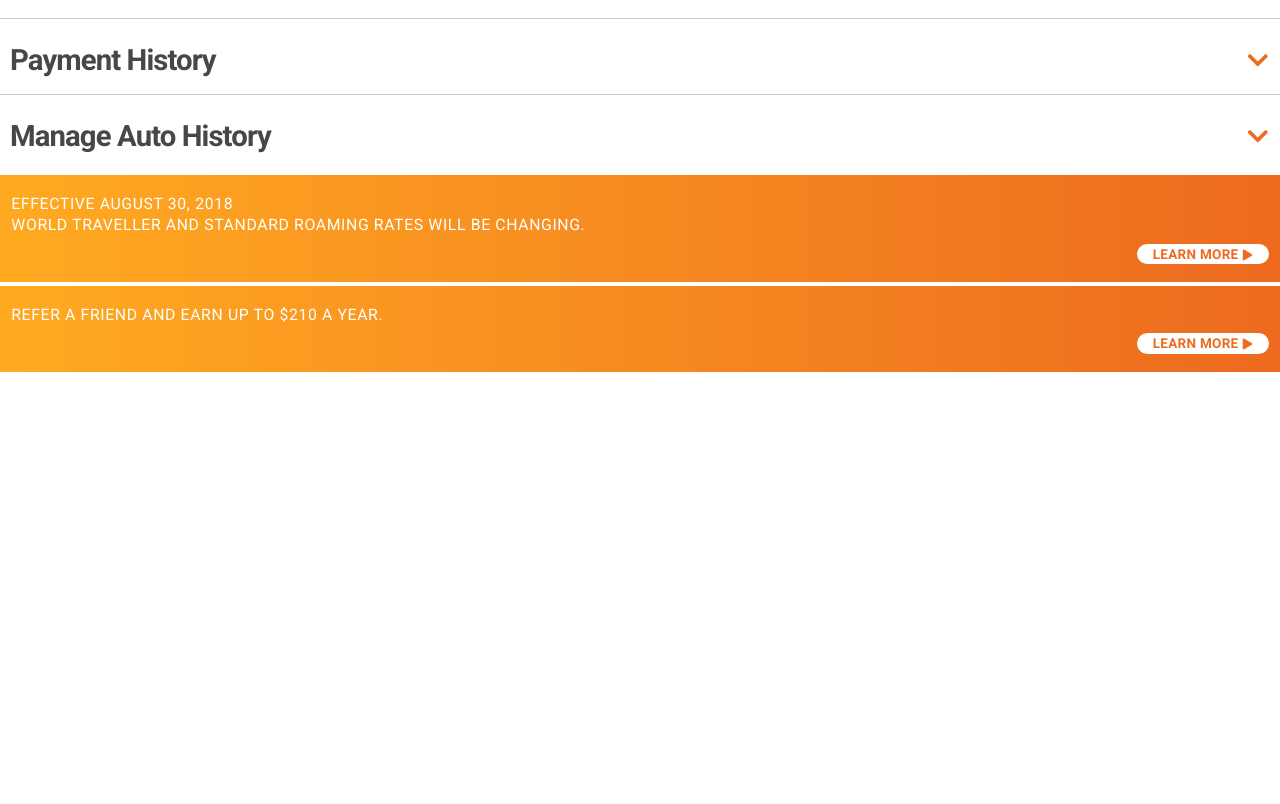
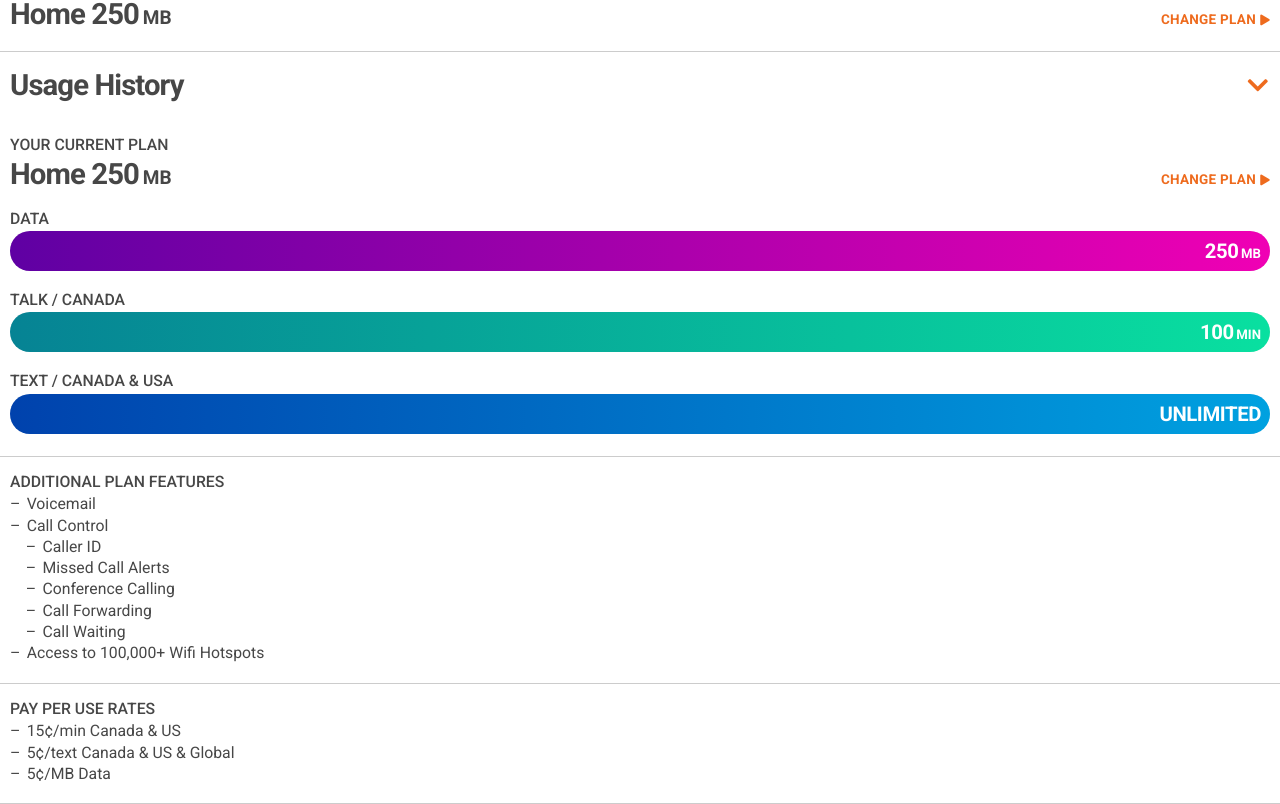
Before and after one commit to Tivo389/20181118_mobile_usage_dashboard, a React (Create React App) app in the folder mobile-usage-dashboard/: page / in a window 1280 px wide. Shown: the part 656-1460 px from the top of the page. Before the commit the page ends 1028 px from the top, so only its background shows below. Built offline with nearby package versions, Linux system fonts and the light colour scheme.

Commit message:
BlockBulletList complete

```diff
--- a/mobile-usage-dashboard/public/index.html
+++ b/mobile-usage-dashboard/public/index.html
@@ -3,7 +3,7 @@
   <head>
     <meta charset="utf-8">
     <link rel="shortcut icon" href="%PUBLIC_URL%/favicon.ico">
-    <link href="https://fonts.googleapis.com/css?family=Roboto+Condensed:700|Roboto:400,700,900" rel="stylesheet">
+    <link href="https://fonts.googleapis.com/css?family=Roboto+Condensed:700|Roboto:400,500,700" rel="stylesheet">
     <link rel="stylesheet" href="https://use.fontawesome.com/releases/v5.5.0/css/all.css" integrity="sha384-B4dIYHKNBt8Bc12p+WXckhzcICo0wtJAoU8YZTY5qE0Id1GSseTk6S+L3BlXeVIU" crossorigin="anonymous">
     <meta name="viewport" content="width=device-width, initial-scale=1, shrink-to-fit=no">
     <meta name="theme-color" content="#000000">
--- a/mobile-usage-dashboard/src/App.js
+++ b/mobile-usage-dashboard/src/App.js
@@ -6,7 +6,6 @@ import {
   BodyPlanAndBills,
   Footer
 } from './components';
-
 import './css/stylesheet.css';
 
 class App extends Component {
@@ -16,7 +15,7 @@ class App extends Component {
         <Header></Header>
         <NavTabs></NavTabs>
         <div id="main">
-          {/* <BodyUsage></BodyUsage> */}
+          <BodyUsage></BodyUsage>
           <BodyPlanAndBills></BodyPlanAndBills>
         </div>
         <Footer></Footer>
--- a/mobile-usage-dashboard/src/components/BlockText.js
+++ /dev/null
@@ -1,18 +0,0 @@
-import React, { Component } from 'react';
-
-class BlockTextList extends Component {
-
-  render() {
-    const { title, list } = this.props;
-    return (
-      <div className="block BlockTextList">
-        <h3>{ title }</h3>
-        <div>
-          {/* list goes here */}
-        </div>
-      </div>
-    );
-  }
-}
-
-export default BlockTextList;
--- /dev/null
+++ b/mobile-usage-dashboard/src/components/BlockTextList .js
@@ -0,0 +1,23 @@
+import React, { Component } from 'react';
+
+class BlockTextList extends Component {
+
+  render() {
+    const { title, listArray } = this.props;
+    console.log(listArray);
+    return (
+      <div className="block blockTextList">
+        <h3>{ title }</h3>
+        <ul>
+          {listArray.map((e,key) => (
+            <li key={key}>
+              <span className={`level${e.level}`}>&ndash;</span>{e.item}
+            </li>
+          ))}
+        </ul>
+      </div>
+    );
+  }
+}
+
+export default BlockTextList;
--- a/mobile-usage-dashboard/src/components/BodyPlanAndBills.js
+++ b/mobile-usage-dashboard/src/components/BodyPlanAndBills.js
@@ -2,20 +2,24 @@ import React, { Component } from 'react';
 import BlockInfo from './BlockInfo';
 import BlockPlanInfo from './BlockPlanInfo';
 import BlockTitle from './BlockTitle';
-import BlockText from './BlockText';
+import BlockTextList from './BlockTextList ';
 
 class BodyUsage extends Component {
-  planFeatures = {
-    // 999
-// - Voicemail
-// - Call Control
-// - Caller ID
-// - Missedn Call Alerts
-//    - Conference Calling
-//    - Call Forwarding
-//    - Call Waiting
-// - Access 100,000+ Wifi Hotspots
-  };
+  planFeatures = [
+    { level: 1, item: "Voicemail" },
+    { level: 1, item: "Call Control"},
+    { level: 2, item: "Caller ID"},
+    { level: 2, item: "Missed Call Alerts"},
+    { level: 2, item: "Conference Calling"},
+    { level: 2, item: "Call Forwarding"},
+    { level: 2, item: "Call Waiting"},
+    { level: 1, item: "Access to 100,000+ Wifi Hotspots" }
+  ];
+  payPerUseRates = [
+    { level: 1, item: "15¢/min Canada & US" },
+    { level: 1, item: "5¢/text Canada & US & Global"},
+    { level: 1, item: "5¢/MB Data" }
+  ];
   render() {
     return (
       <main className="body bodyPlanAndBills">
@@ -24,9 +28,12 @@ class BodyUsage extends Component {
           body="Home 250"
           unit="MB"
           action="Change Plan"></BlockPlanInfo>
-        <BlockText
+        <BlockTextList
           title="Additional Plan Features"
-          text={this.planFeatures}></BlockText>
+          listArray={this.planFeatures}></BlockTextList>
+        <BlockTextList
+          title="Pay Per Use Rates"
+          listArray={this.payPerUseRates}></BlockTextList>
         <BlockInfo
           title="Next Billing Cycle In"
           body="12"
--- a/mobile-usage-dashboard/src/css/_barChart.scss
+++ b/mobile-usage-dashboard/src/css/_barChart.scss
@@ -1,6 +1,6 @@
 %extendText {
   font-size: 1.8rem;
-  font-weight: $fontWeightMedium;
+  font-weight: $fontWeightBold;
   letter-spacing: -0.02em;
   line-height: 1;
   text-align: right;
--- a/mobile-usage-dashboard/src/css/_block.scss
+++ b/mobile-usage-dashboard/src/css/_block.scss
@@ -33,10 +33,10 @@
 }
 
 .block {
-  padding: 22px 10px 14px 10px;
+  padding: 14px 10px;
   border-bottom: 1px solid $colorLightGray;
   .block {
-    padding: 11px 0 0 0;  // - To cater for 'BlockPlanInfo.js'
+    padding: 10px 0 8px 0;  // - To cater for 'BlockPlanInfo.js'
   }
   &:last-of-type {
     border-bottom: 0;
@@ -112,7 +112,7 @@
     background-color: $colorWhite;
     color: $colorMain;
     font-size: 1.2rem;
-    font-weight: $fontWeightMedium;
+    font-weight: $fontWeightBold;
     letter-spacing: 0.02em;
     margin: 0.6em 0 0 0;
     padding: 0.3em 1.2em 0.2em 1.2em;
@@ -140,9 +140,34 @@
     color: $colorMain;
     border-radius: 0;
     font-size: 1.2rem;
-    font-weight: $fontWeightMedium;
+    font-weight: $fontWeightBold;
     letter-spacing: 0.02em;
     text-transform: uppercase;
+  }
+}
+
+.blockTextList {
+  ul {
+    list-style-type: none;
+    margin: 0;
+    padding: 0;
+    & > li {
+      color: $colorBlack;
+      font-family: $fontBody;
+      font-size: $fontH3;
+      font-weight: $fontWeightRegular;
+      margin: 0;
+      padding: 0.2em 0 0 0;
+      &:last-child {
+        padding: 0.2em 0 0.4em 0;
+      }
+      & span.level1 {
+        margin: 0 0.4em 0 0;
+      }
+      & span.level2 {
+        margin: 0 0.4em 0 1em;
+      }
+    }
   }
 }
 
--- a/mobile-usage-dashboard/src/css/_font.scss
+++ b/mobile-usage-dashboard/src/css/_font.scss
@@ -5,8 +5,8 @@ $fontBody: "Roboto", "Helvetica Neue", Helvetica, Arial, sans-serif;
 $fontCondensed: "Roboto Condensed", "Arial Narrow", sans-serif;
 
 $fontWeightRegular: 400;
-$fontWeightMedium: 700;
-$fontWeightBold: 900;
+$fontWeightMedium: 500;
+$fontWeightBold: 700;
 
 $fontP: 1.6rem;                     // BODY TEXT
 $fontH1: calc(#{$fontP} * 4.48);    // PAGE BANNER
@@ -39,13 +39,13 @@ h1 {
 
 h2 {
   font-size: $fontH2;
+  font-weight: $fontWeightBold;
   letter-spacing: -0.08rem;
-  font-weight: $fontWeightMedium;
 }
 
 h3 {
   font-size: $fontH3;
-  font-weight: $fontWeightRegular;
+  font-weight: $fontWeightMedium;
   text-transform: uppercase;
 }
 
--- a/mobile-usage-dashboard/src/css/stylesheet.css
+++ b/mobile-usage-dashboard/src/css/stylesheet.css
@@ -321,12 +321,12 @@ h1 {
 
 h2 {
   font-size: 2.6rem;
-  letter-spacing: -0.08rem;
-  font-weight: 700; }
+  font-weight: 700;
+  letter-spacing: -0.08rem; }
 
 h3 {
   font-size: 1.4rem;
-  font-weight: 400;
+  font-weight: 500;
   text-transform: uppercase; }
 
 h4 {
@@ -444,10 +444,10 @@ header {
       transform: translate(4px, 2px); } }
 
 .block {
-  padding: 22px 10px 14px 10px;
+  padding: 14px 10px;
   border-bottom: 1px solid #cccccc; }
   .block .block {
-    padding: 11px 0 0 0; }
+    padding: 10px 0 8px 0; }
   .block:last-of-type {
     border-bottom: 0; }
 
@@ -468,7 +468,7 @@ header {
     background-color: #ee6b1e;
     color: #FFFFFF;
     display: flex;
-    font-weight: 900;
+    font-weight: 700;
     height: 18px;
     justify-content: center;
     transition-duration: 0.3s;
@@ -531,6 +531,24 @@ header {
     font-weight: 700;
     letter-spacing: 0.02em;
     text-transform: uppercase; }
+
+.blockTextList ul {
+  list-style-type: none;
+  margin: 0;
+  padding: 0; }
+  .blockTextList ul > li {
+    color: #474747;
+    font-family: "Roboto", "Helvetica Neue", Helvetica, Arial, sans-serif;
+    font-size: 1.4rem;
+    font-weight: 400;
+    margin: 0;
+    padding: 0.2em 0 0 0; }
+    .blockTextList ul > li:last-child {
+      padding: 0.2em 0 0.4em 0; }
+    .blockTextList ul > li span.level1 {
+      margin: 0 0.4em 0 0; }
+    .blockTextList ul > li span.level2 {
+      margin: 0 0.4em 0 1em; }
 
 .blockTitle {
   align-items: center;
```
